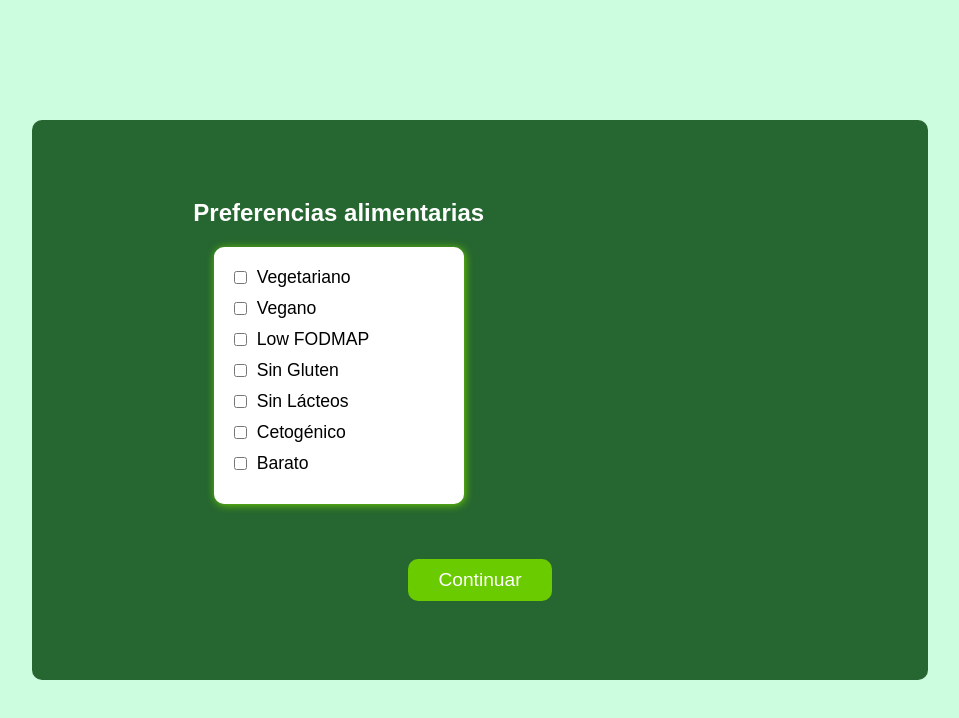
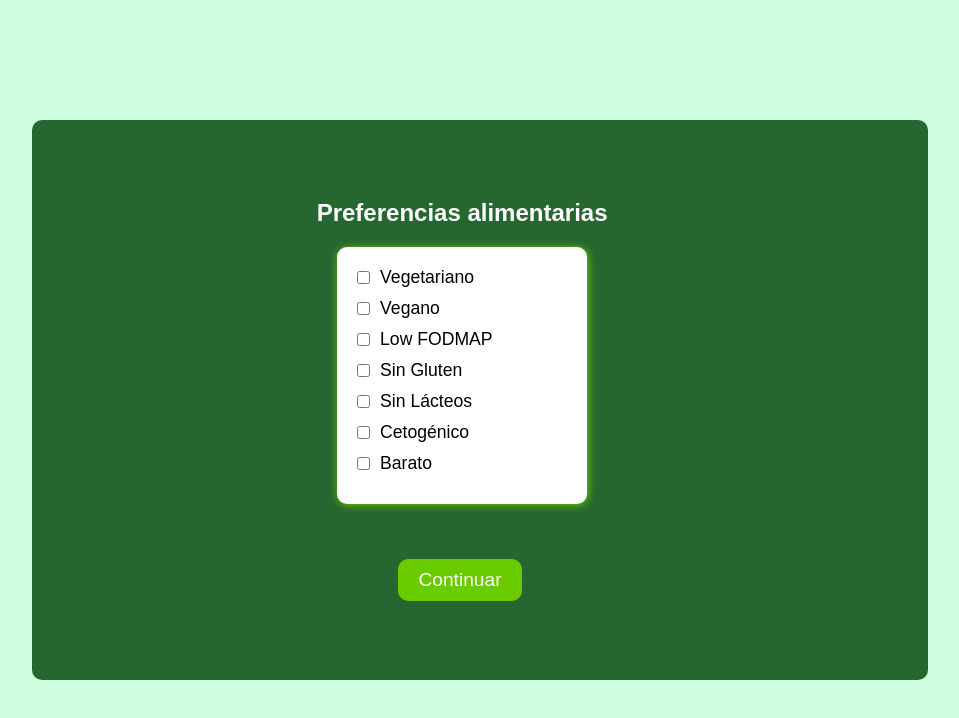
Before and after one commit to ualdra/weekmeal, an Angular app in the folder angular/: page /configuracion-inicial in a window 1280 px wide. Shown: the top 718 px of the page, without its empty margins (160-1119 px from the left). Built offline with nearby package versions, Linux system fonts and the light colour scheme.

Commit message:
sigue sin funcionar

```diff
--- a/angular/src/app/configuracion-inicial/configuracion-inicial.component.css
+++ b/angular/src/app/configuracion-inicial/configuracion-inicial.component.css
@@ -9,17 +9,16 @@
     border-radius: 10px;
     margin: auto;
     position: absolute;
-    top: 0;
-    bottom: 0;
-    left: 0;
-    right: 0;
+    top: 50%;
+    left: 50%;
+    transform: translate(-50%, -50%);
 }
 
 .configuracion {
     width: 60%;
     display: flex;
     flex-direction: row;
-    justify-content: space-between;
+    justify-content: center;
     margin-bottom: 4%;
     margin-right: 4%;
     align-items: flex-start; /* Asegura que los elementos se alineen desde la parte superior */
@@ -27,9 +26,8 @@
 
 .list {
     flex-direction: column;
-    margin-right: 20px;
     display: flex;
-    flex-direction: column;
+    justify-content: center;
     align-items: center;
 }
 
@@ -58,15 +56,16 @@
 
 .boton {
     background-color: var(--verde-claro);
+    margin-right: 40px;
     color: #fff;
-    padding: 10px 30px;
+    padding: 10px 20px;
     border-radius: 10px;
     border: none;
     cursor: pointer;
     font-size: 1.2em;
     width: auto;
-    position: relative;
-    margin-top: 20px; /* Añadir margen para separar del contenedor */
+    position: center;
+    margin-top: 20px; /* Añadir margen para separar del contenedor */ /* Alinear con los recuadros */
 }
 
 .boton[disabled] {
--- a/angular/src/app/perfil-datos-alimenticios/perfil-datos-alimenticios.component.ts
+++ b/angular/src/app/perfil-datos-alimenticios/perfil-datos-alimenticios.component.ts
@@ -39,7 +39,7 @@ export class PerfilDatosAlimenticiosComponent implements OnInit {
         this.currentUser = data;
         if (this.currentUser.tolerancias) {
           console.log('Tolerancias del usuario:', this.currentUser.tolerancias); // Depuración de tolerancias del usuario
-          this.loadTolerancias(this.currentUser.tolerancias);
+          this.loadTolerancias(this.currentUser.tolerancias.idTolerancia);
         } else {
           console.error('El usuario no tiene tolerancias asociadas');
         }
--- a/angular/src/app/registro/registro.component.ts
+++ b/angular/src/app/registro/registro.component.ts
@@ -17,7 +17,7 @@ import { ToleranciaStateService } from '../tolerancia-state.service'; // Servici
 })
 export class RegistroComponent {
   registroForm: FormGroup;
-  toleranciaId: number | null = null;
+  toleranciaId: number =0;
   errorMessage: string = '';
 
   constructor(
@@ -49,12 +49,11 @@ export class RegistroComponent {
         telefono: formValue.telefono,
         username: formValue.username,
         password: formValue.password,
-        tolerancias: this.toleranciaId || 0
       };
       this.userService.createUser(user).subscribe({
         next: response => {
           console.log('Usuario registrado:', response);
-          this.router.navigate(['/login']);
+            this.router.navigate(['/login']);
         },
         error: err => {
           console.error('Error registrando usuario:', err);
--- a/angular/src/app/tolerancia-state.service.ts
+++ b/angular/src/app/tolerancia-state.service.ts
@@ -4,13 +4,13 @@ import { Injectable } from '@angular/core';
   providedIn: 'root'
 })
 export class ToleranciaStateService {
-  private toleranciaId: number | null = null;
+  private toleranciaId: number=0;
 
   setToleranciaId(id: number): void {
     this.toleranciaId = id;
   }
 
-  getToleranciaId(): number | null {
+  getToleranciaId(): number {
     return this.toleranciaId;
   }
 }
--- a/angular/src/app/tolerancia.service.ts
+++ b/angular/src/app/tolerancia.service.ts
@@ -20,4 +20,8 @@ export class ToleranciaService {
   getTolerancia(): Tolerancia {
     return this.tolerancia;
   }
+
+  getTolerancias(): Observable<Tolerancia[]> {
+    return this.http.get<Tolerancia[]>(this.apiUrl);
+  }
 }
--- a/angular/src/app/user.ts
+++ b/angular/src/app/user.ts
@@ -8,5 +8,5 @@ export interface User {
   telefono: string;
   nombre: string;
   apellidos: string;
-  tolerancias: number;
+  tolerancias?: Tolerancia;
 }
```
Also changed, not shown: angular/src/app/configuracion-inicial/configuracion-inicial.component.html (indentation only).
